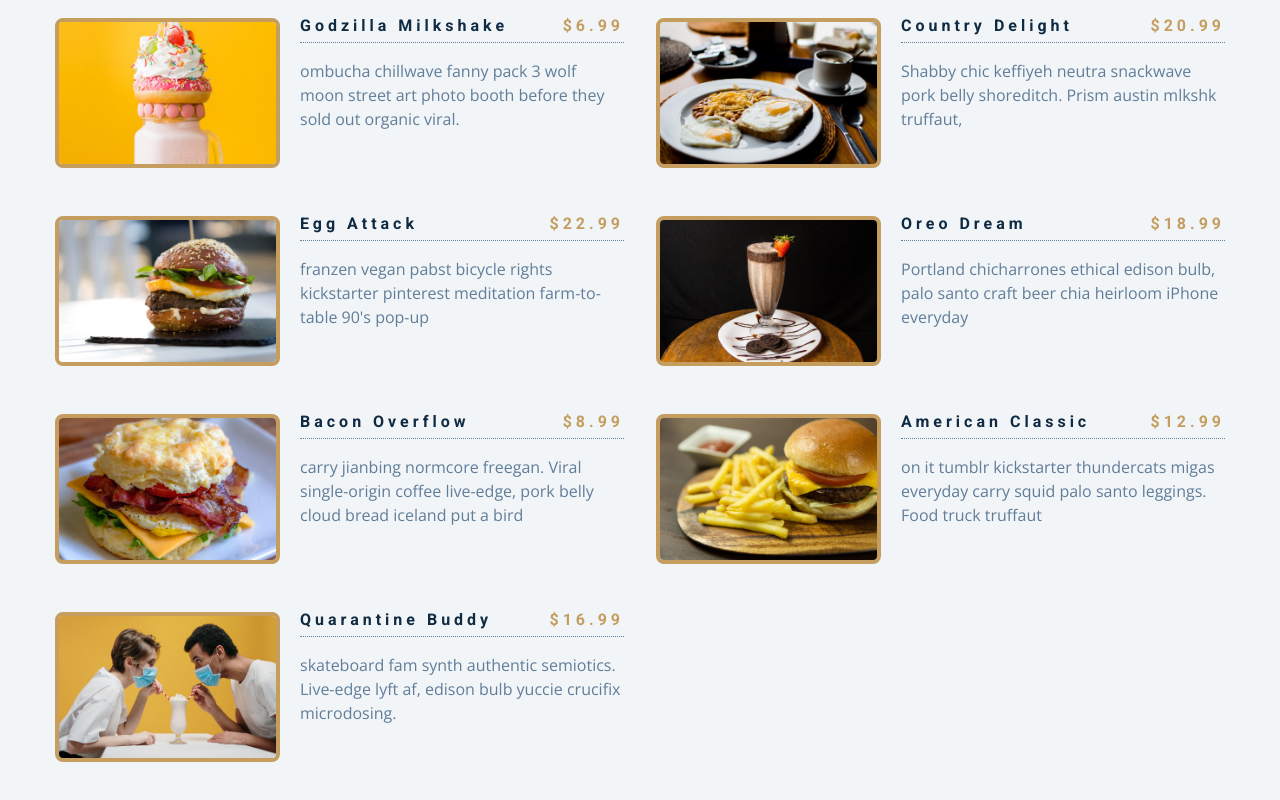
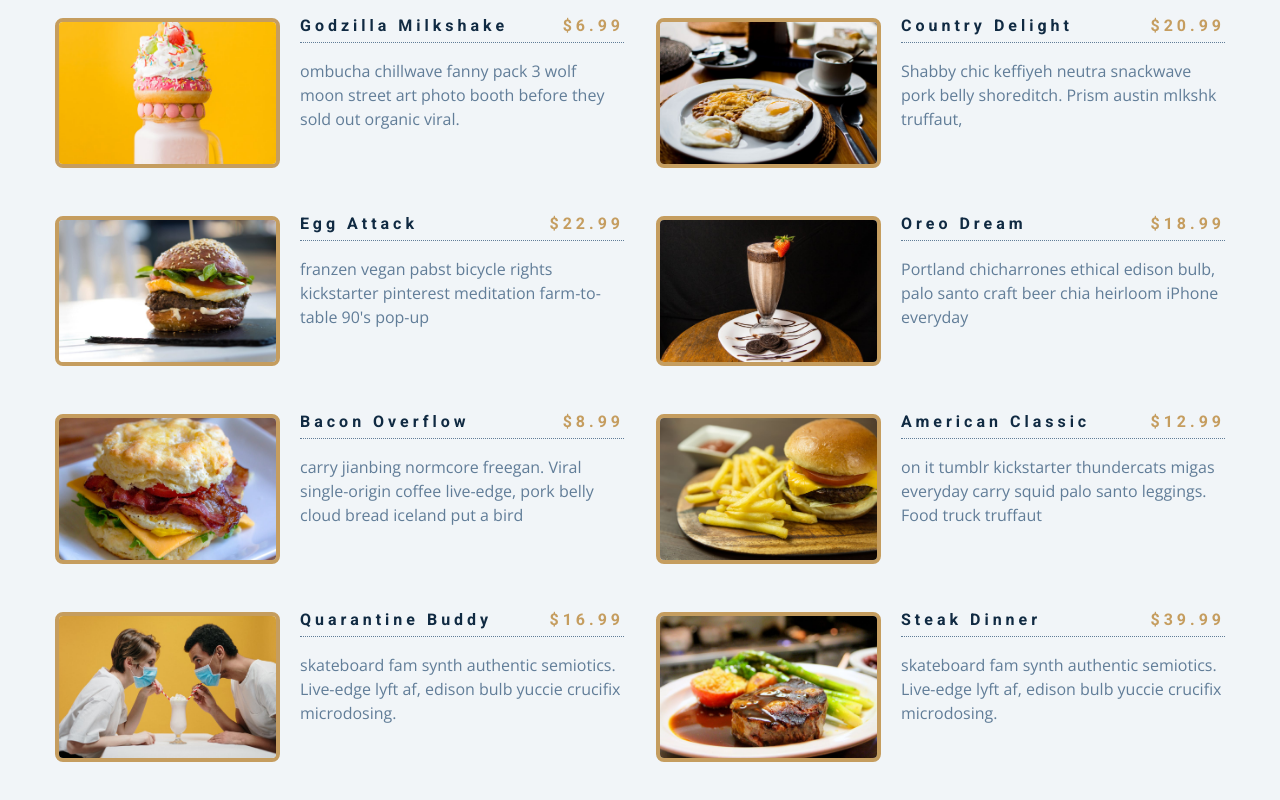
Before and after one commit to nictrey30/15_vanilla_js_projects, a plain HTML site: page 8-menu/index.html in a window 1280 px wide. Shown: the part 446-1246 px from the top of the page. Drawn offline with nearby package versions, Linux system fonts and the light colour scheme.

Commit message:
update 8-menu

```diff
--- /dev/null
+++ b/8-menu/app-v2.js
@@ -0,0 +1,124 @@
+// get only unique categories - HARDEST ONE
+// iterate over categories return buttons
+// make sure to select buttons when they are available
+
+const menu = [
+  {
+    id: 1,
+    title: 'buttermilk pancakes',
+    category: 'breakfast',
+    price: 15.99,
+    img: './images/item-1.jpeg',
+    desc: `I'm baby woke mlkshk wolf bitters live-edge blue bottle, hammock freegan copper mug whatever cold-pressed `
+  },
+  {
+    id: 2,
+    title: 'diner double',
+    category: 'lunch',
+    price: 13.99,
+    img: './images/item-2.jpeg',
+    desc: `vaporware iPhone mumblecore selvage raw denim slow-carb leggings gochujang helvetica man braid jianbing. Marfa thundercats `
+  },
+  {
+    id: 3,
+    title: 'godzilla milkshake',
+    category: 'shakes',
+    price: 6.99,
+    img: './images/item-3.jpeg',
+    desc: `ombucha chillwave fanny pack 3 wolf moon street art photo booth before they sold out organic viral.`
+  },
+  {
+    id: 4,
+    title: 'country delight',
+    category: 'breakfast',
+    price: 20.99,
+    img: './images/item-4.jpeg',
+    desc: `Shabby chic keffiyeh neutra snackwave pork belly shoreditch. Prism austin mlkshk truffaut, `
+  },
+  {
+    id: 5,
+    title: 'egg attack',
+    category: 'lunch',
+    price: 22.99,
+    img: './images/item-5.jpeg',
+    desc: `franzen vegan pabst bicycle rights kickstarter pinterest meditation farm-to-table 90's pop-up `
+  },
+  {
+    id: 6,
+    title: 'oreo dream',
+    category: 'shakes',
+    price: 18.99,
+    img: './images/item-6.jpeg',
+    desc: `Portland chicharrones ethical edison bulb, palo santo craft beer chia heirloom iPhone everyday`
+  },
+  {
+    id: 7,
+    title: 'bacon overflow',
+    category: 'breakfast',
+    price: 8.99,
+    img: './images/item-7.jpeg',
+    desc: `carry jianbing normcore freegan. Viral single-origin coffee live-edge, pork belly cloud bread iceland put a bird `
+  },
+  {
+    id: 8,
+    title: 'american classic',
+    category: 'lunch',
+    price: 12.99,
+    img: './images/item-8.jpeg',
+    desc: `on it tumblr kickstarter thundercats migas everyday carry squid palo santo leggings. Food truck truffaut  `
+  },
+  {
+    id: 9,
+    title: 'quarantine buddy',
+    category: 'shakes',
+    price: 16.99,
+    img: './images/item-9.jpeg',
+    desc: `skateboard fam synth authentic semiotics. Live-edge lyft af, edison bulb yuccie crucifix microdosing.`
+  },
+  {
+    id: 10,
+    title: 'steak dinner',
+    category: 'dinner',
+    price: 39.99,
+    img: './images/item-10.jpeg',
+    desc: `skateboard fam synth authentic semiotics. Live-edge lyft af, edison bulb yuccie crucifix microdosing.`
+  }
+];
+const sectionCenter = document.querySelector('.section-center');
+
+window.addEventListener('DOMContentLoaded', () => {
+  sectionCenter.innerHTML = displayMenuItems(menu);
+});
+
+const displayMenuItems = (menuItems) => {
+  let displayMenu = menuItems.map((item) => {
+    return `
+      <article class="menu-item">
+        <img src="${item.img}" class="photo" alt="${item.title}">
+        <div class="item-info">
+          <header>
+            <h4>${item.title}</h4>
+            <h4 class="price">$${item.price}</h4>
+          </header>
+          <p class="item-text">${item.desc}</p>
+        </div>
+      </article>
+    `;
+  });
+  return displayMenu.join('');
+};
+
+// implementing filter functionality
+const menuButtons = document.querySelector('.btn-container');
+menuButtons.addEventListener('click', (e) => {
+  if (e.target.tagName === 'BUTTON') {
+    let filterCategory = e.target.dataset.id;
+    if (filterCategory !== 'all') {
+      sectionCenter.innerHTML = displayMenuItems(
+        menu.filter((item) => item.category === filterCategory)
+      );
+    } else {
+      sectionCenter.innerHTML = displayMenuItems(menu);
+    }
+  }
+});
--- a/8-menu/index.html
+++ b/8-menu/index.html
@@ -43,7 +43,7 @@
     </div>
   </section>
   <!-- javascript -->
-  <script src="app.js"></script>
+  <script src="app-v2.js"></script>
 </body>
 
 </html>
```
